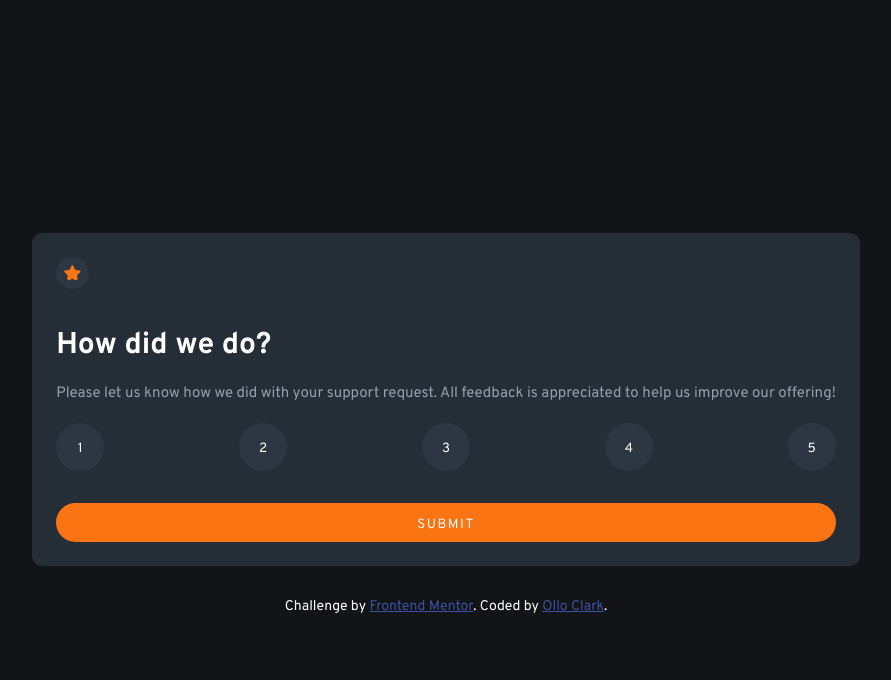
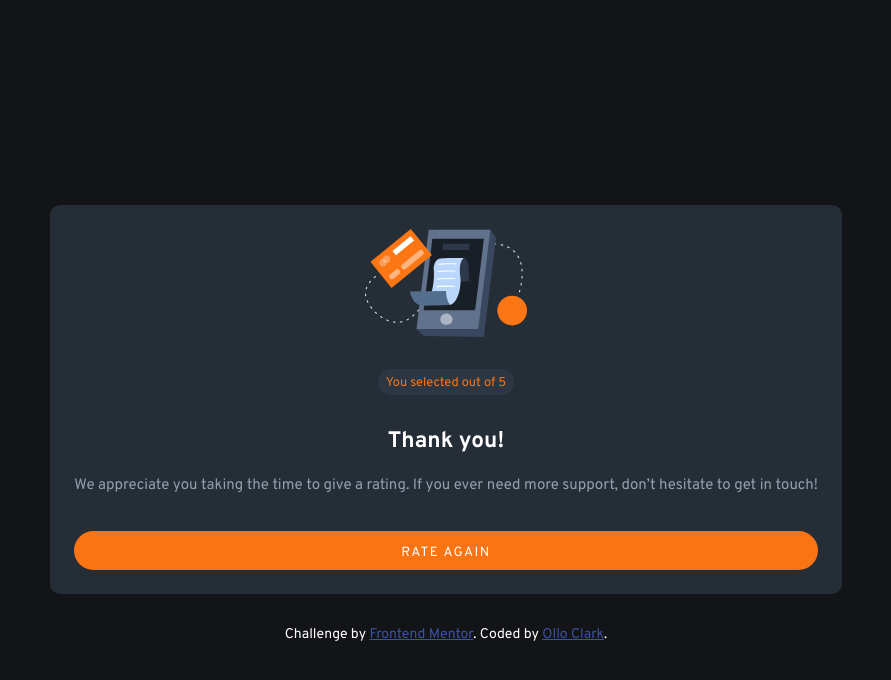
Before and after one commit to OlloClark/interactive-rating-component, a plain HTML site: page index.html in a window 1280 px wide. Both pictures are taken after a click on the button "SUBMIT". Shown: the whole page, without its empty margins (194-1085 px from the left). Drawn offline with Linux system fonts and the light colour scheme; a web font is replaced by a local one.

Commit message:
JS sumbit/rate-again buttons add/remove hidden class

```diff
--- a/index.html
+++ b/index.html
@@ -28,7 +28,7 @@
     <li><button class="btn">5</button></li>
    </ul>
 
-  <button class="btn-submit">Submit</button>
+  <button class="btn-submit" id="submit">Submit</button>
   </div>
 
 
@@ -48,7 +48,7 @@
   <p>We appreciate you taking the time to give a rating. If you ever need more support,
     don’t hesitate to get in touch!</p>
 
-    <button class="btn-submit">Rate Again</button>
+    <button class="btn-submit" id="rate-again">Rate Again</button>
   </div>
 
   <!-- Thank you state end -->
--- a/index.js
+++ b/index.js
@@ -0,0 +1,14 @@
+const mainContainer = document.querySelector(".main-container")
+const thanksContainer = document.querySelector(".thank-you")
+const submitButton = document.getElementById("submit")
+const rateAgain = document.getElementById("rate-again")
+
+submitButton.addEventListener("click", () => {
+	thanksContainer.classList.remove("hidden")
+	mainContainer.classList.add("hidden")
+})
+
+rateAgain.addEventListener("click", () => {
+	thanksContainer.classList.add("hidden")
+	mainContainer.classList.remove("hidden")
+})
```
